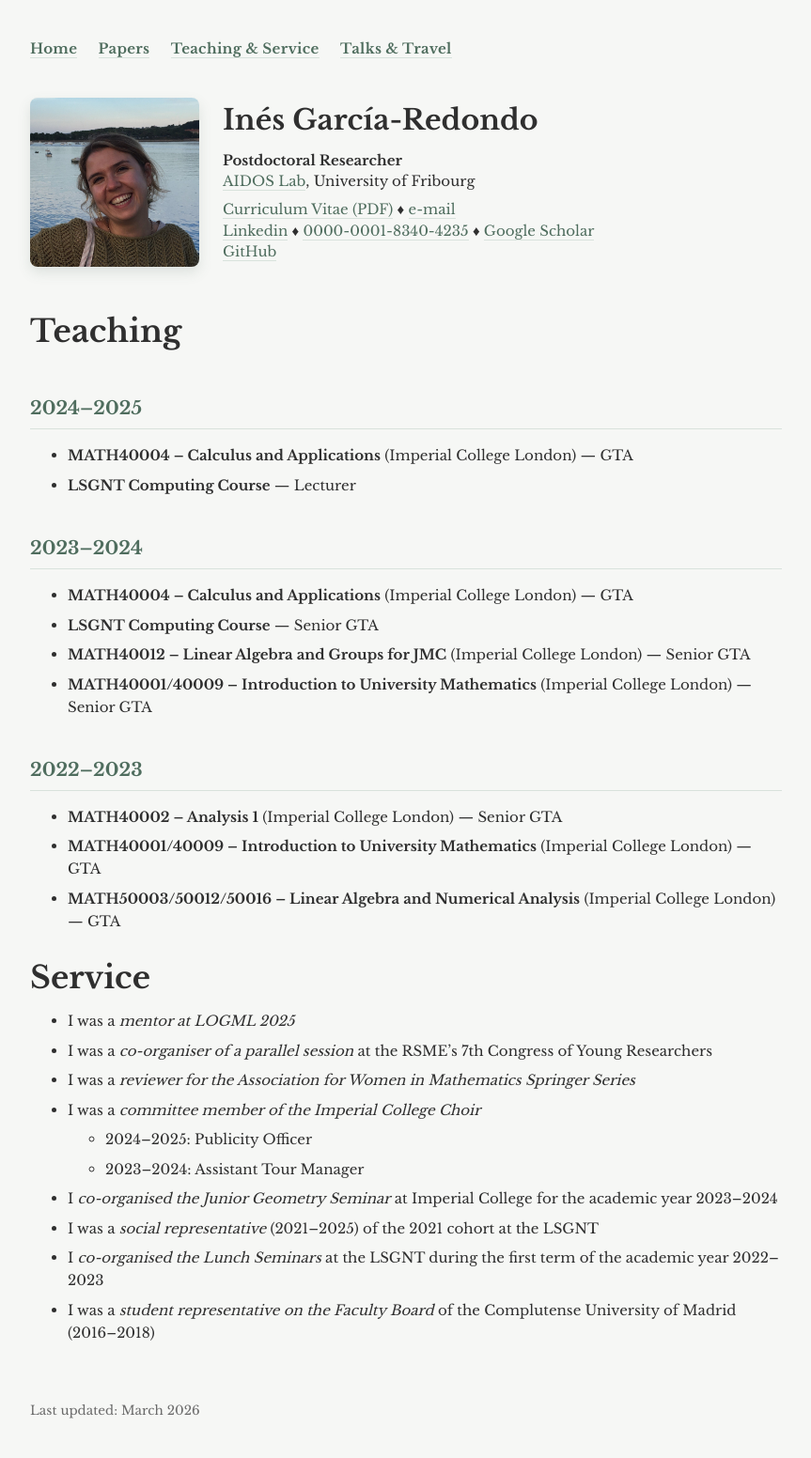
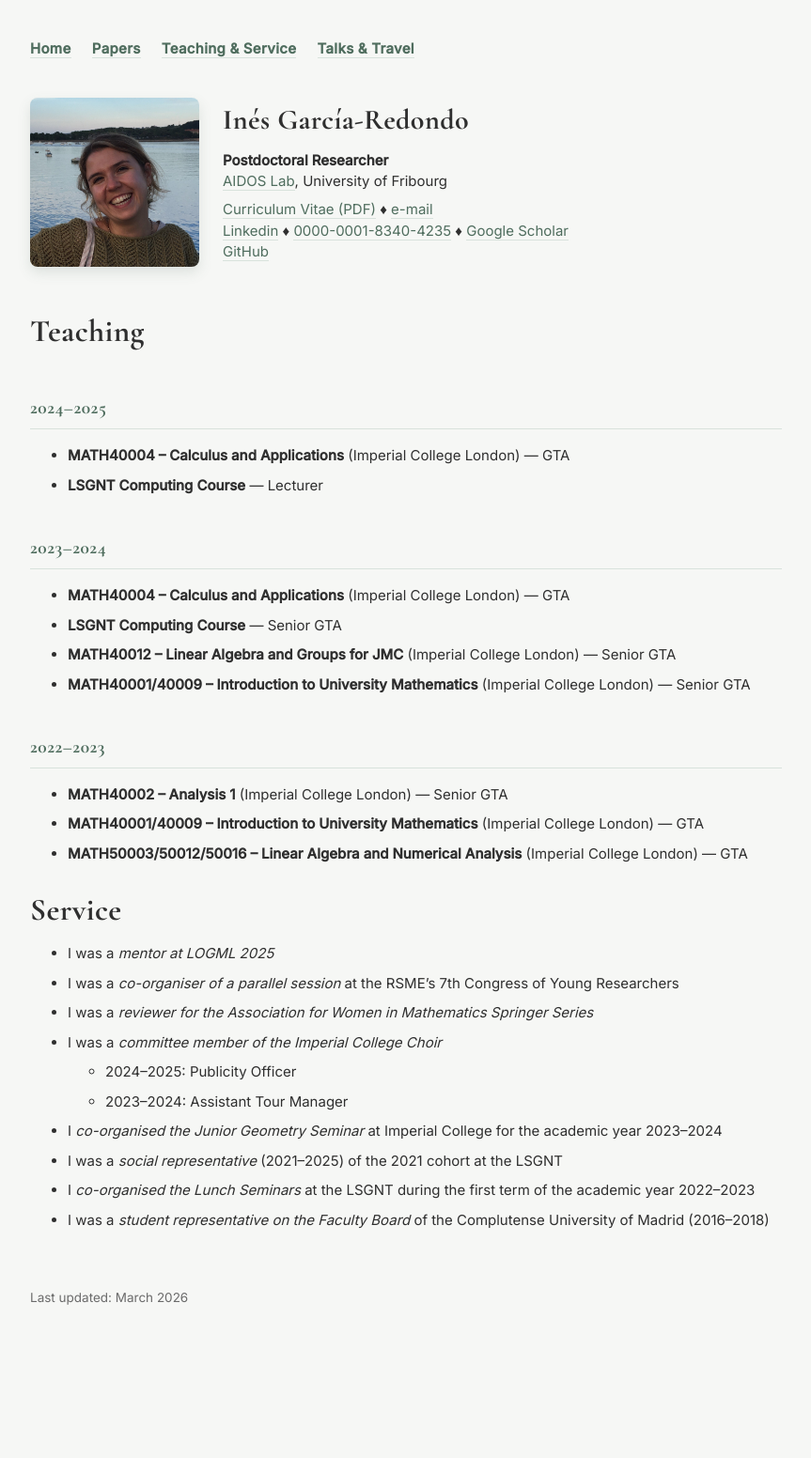
Before and after one commit to inesgare/inesgare.github.io, a Jekyll site: the page built from teaching.md, in a window 1280 px wide. Shown: the whole page at 94% size, without its empty margins (208-1071 px from the left). Built offline with Jekyll 4.4.1, drawn with Linux system fonts in a browser that asks for light colours; after the commit the page ends 1432 px from its top, so only the background shows below that.

Commit message:
changed fonts

```diff
--- a/_layouts/default.html
+++ b/_layouts/default.html
@@ -4,7 +4,7 @@
   <meta charset="UTF-8">
   <title>{{ page.title }} – {{ site.title }}</title>
   <link rel="stylesheet" href="/style.css">
-  <link href="https://fonts.googleapis.com/css2?family=Libre+Baskerville:wght@400;700&display=swap" rel="stylesheet">
+  <link href="https://fonts.googleapis.com/css2?family=Cormorant+Garamond:wght@600;700&family=Inter:wght@400;500&display=swap" rel="stylesheet">
 </head>
 <body>
 
--- a/style.css
+++ b/style.css
@@ -7,9 +7,9 @@ html {
    ----------------------------- */
 
 body {
-  font-family: 'Libre Baskerville', serif;
+  font-family: 'Inter', sans-serif;
   font-size: 15px;
-  line-height: 1.6;
+  line-height: 1.7;
   background-color: #F6F7F5;   /* soft sage-tinted background */
   color: #2F2F2F;              /* graphite text */
   margin: 0;
@@ -47,6 +47,11 @@ nav a:hover {
 /* -----------------------------
    Headings
    ----------------------------- */
+
+h1, h2 {
+  font-family: 'Cormorant Garamond', serif;
+  letter-spacing: 0.5px;
+}
 
 h1 {
   font-weight: 700;
```
